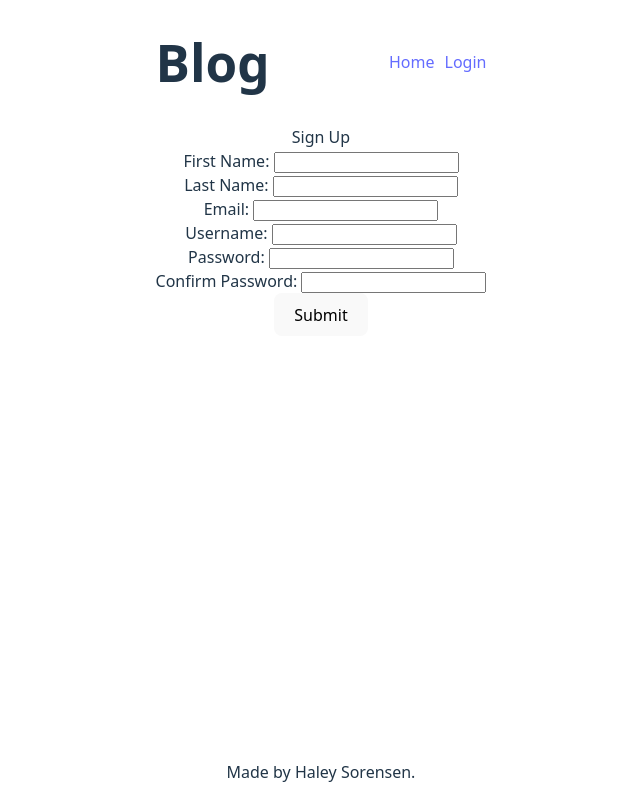
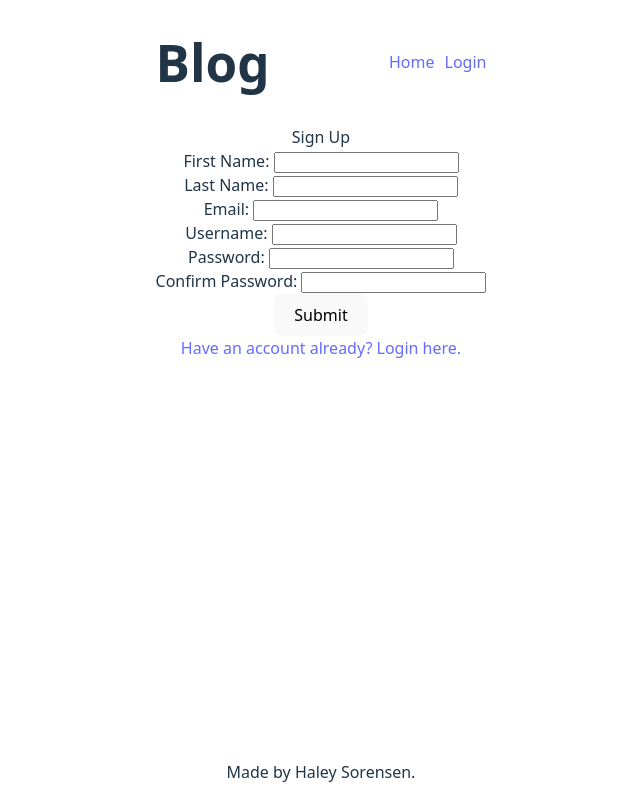
Before and after one commit to Hsoren31/blog-api, a React app in the folder blog/: page /signup in a window 1280 px wide. Shown: the whole page, without its empty margins (319-959 px from the left). Built offline with nearby package versions, Linux system fonts and the light colour scheme; the HTML template or start-up script is replaced by a standard one.

Commit message:
FEAT: add opposing links to blog login/signup page
If the user is on the login in page, there is a link to navigate to the
signup page if they needed to signup a new account. Vice versa with the
signup page, it has a link to the login page.

```diff
--- a/blog/src/pages/Login.jsx
+++ b/blog/src/pages/Login.jsx
@@ -1,5 +1,6 @@
 import { useState, useContext } from "react";
 import { CurrentUserContext } from "../context/CurrentUserContext";
+import { Link } from "react-router-dom";
 
 export default function Login() {
   const { login } = useContext(CurrentUserContext);
@@ -16,6 +17,7 @@ export default function Login() {
   };
 
   return (
+    <>
       <form onSubmit={loginUser}>
         {error && <p>{error}</p>}
         <legend>Login</legend>
@@ -51,5 +53,7 @@ export default function Login() {
         </div>
         <button type="submit">Submit</button>
       </form>
+      <Link to="/signup">Don't have an account? Sign up here.</Link>
+    </>
   );
 }
--- a/blog/src/pages/Signup.jsx
+++ b/blog/src/pages/Signup.jsx
@@ -1,5 +1,8 @@
+import { Link } from "react-router-dom";
+
 export default function Signup() {
   return (
+    <>
       <form>
         <legend>Sign Up</legend>
         <div>
@@ -28,5 +31,7 @@ export default function Signup() {
         </div>
         <button type="submit">Submit</button>
       </form>
+      <Link to="/login">Have an account already? Login here.</Link>
+    </>
   );
 }
```
Lines whose indentation alone changed are shown as unchanged.
